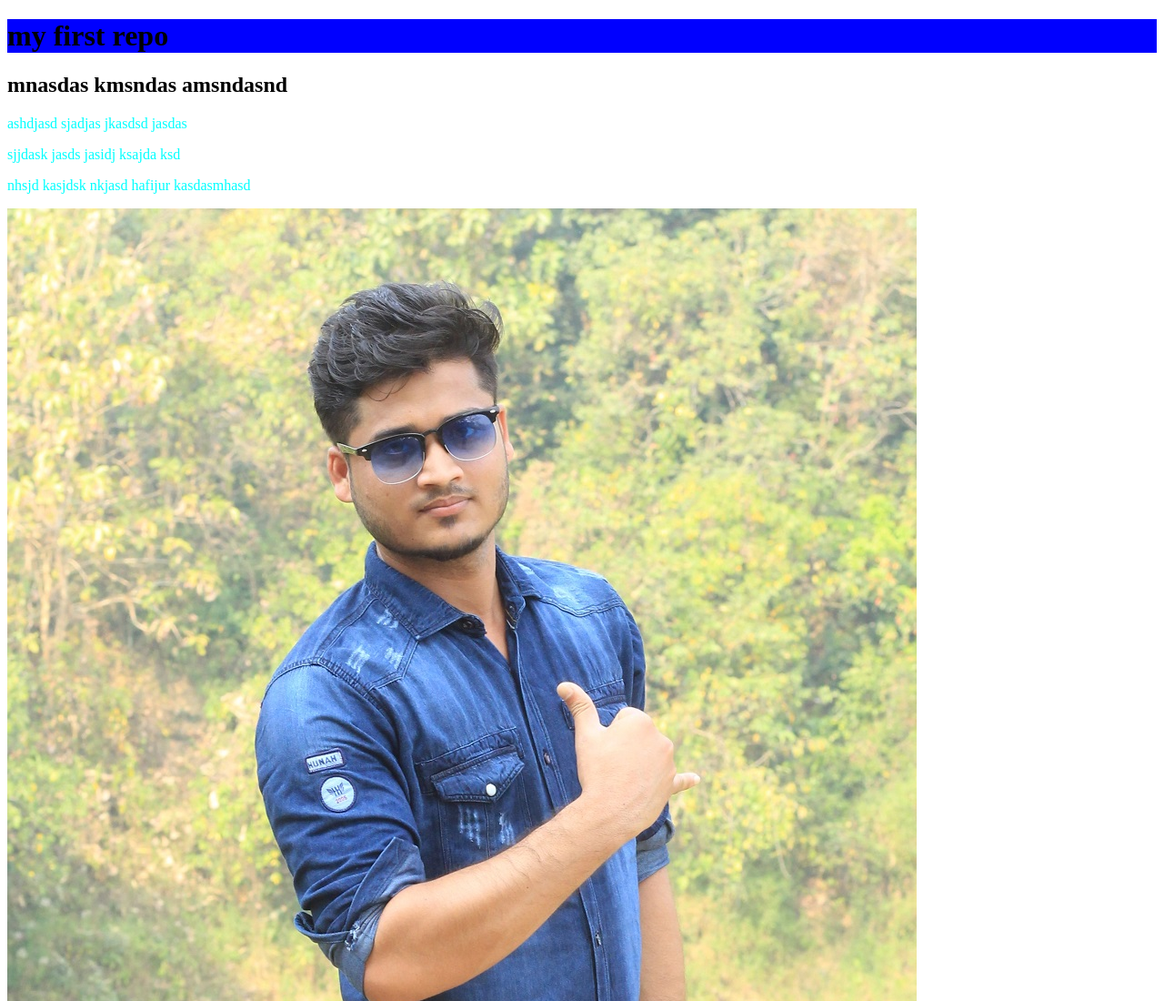
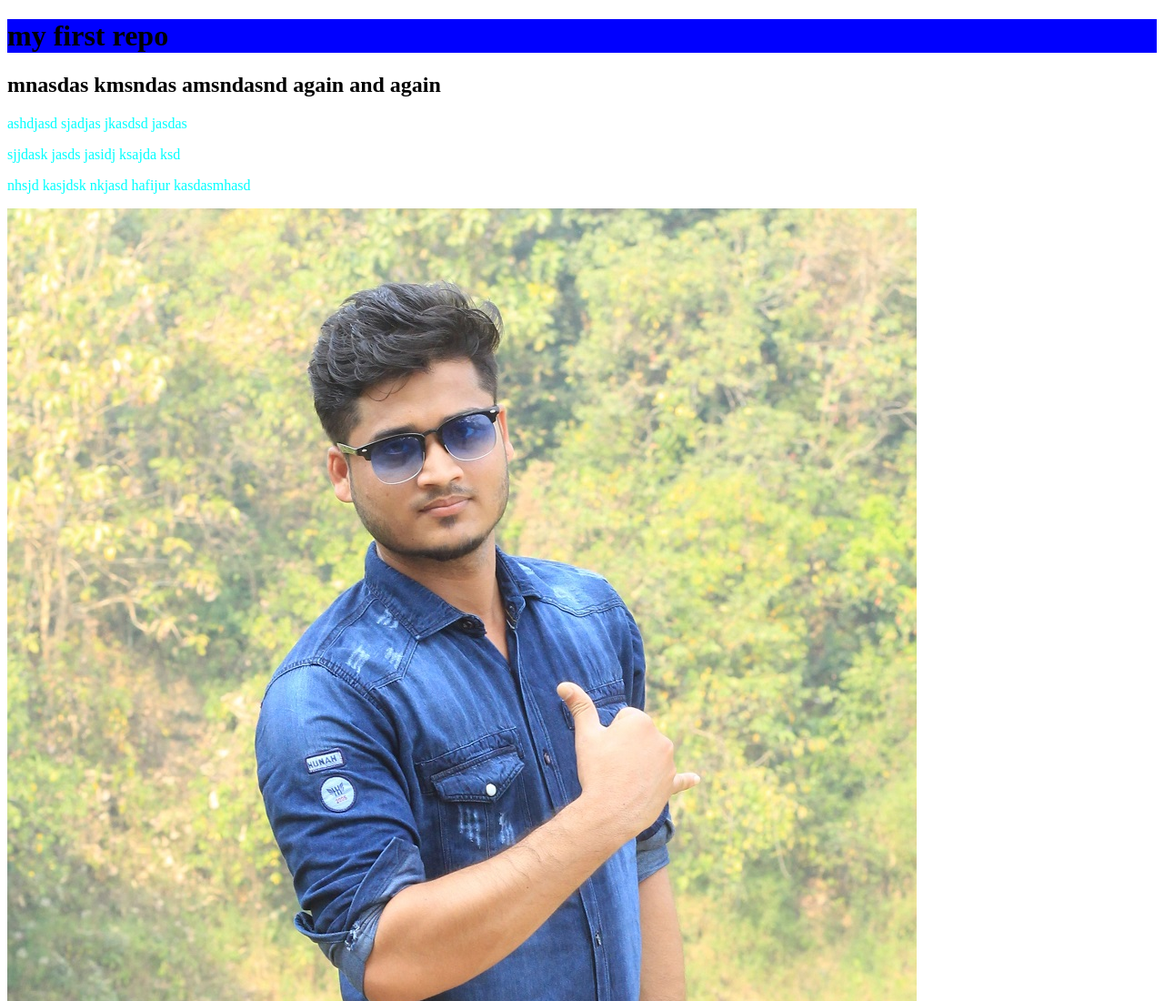
Before and after one commit to HafijurIslam/my-second-repo, a plain HTML site: page index.html in a window 1280 px wide. Shown: the top 1100 px of the page at 91% size. Drawn offline with Linux system fonts and the light colour scheme.

Commit message:
again added

```diff
--- a/index.html
+++ b/index.html
@@ -9,7 +9,7 @@
 </head>
 <body>
     <h1>my first repo</h1>
-    <h2>mnasdas kmsndas amsndasnd</h2>
+    <h2>mnasdas kmsndas amsndasnd again and again</h2>
     <p>ashdjasd sjadjas jkasdsd jasdas</p>
     <p>sjjdask jasds jasidj ksajda ksd</p>
     <p>nhsjd kasjdsk nkjasd hafijur kasdasmhasd</p>
```
